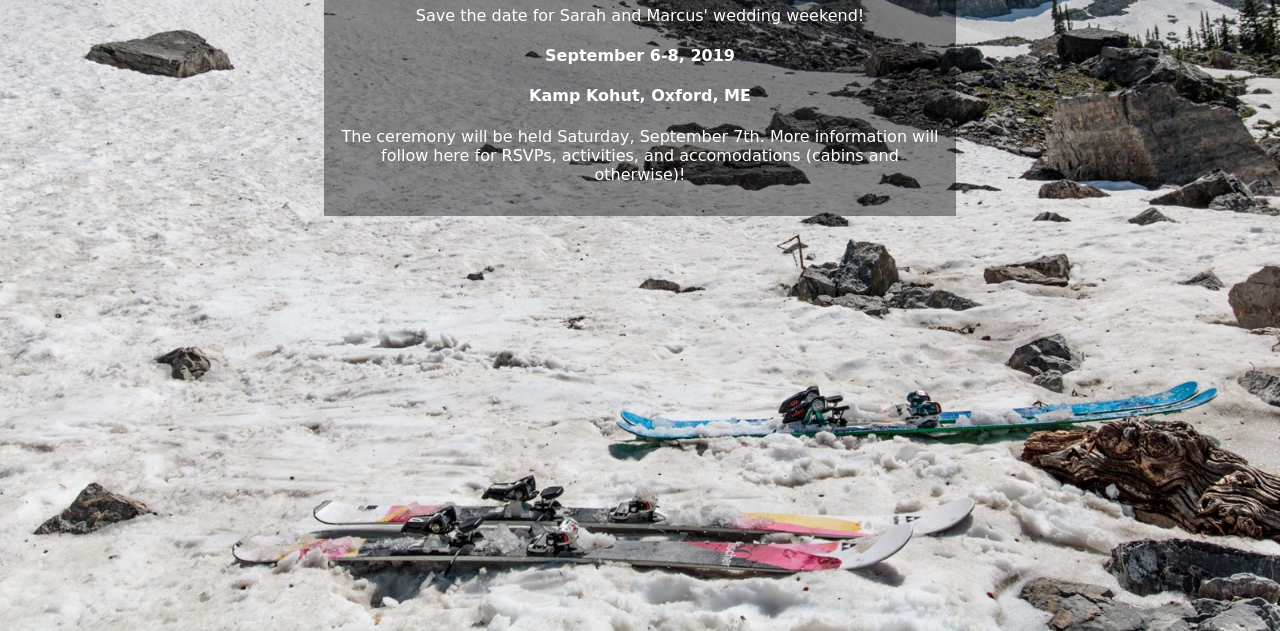
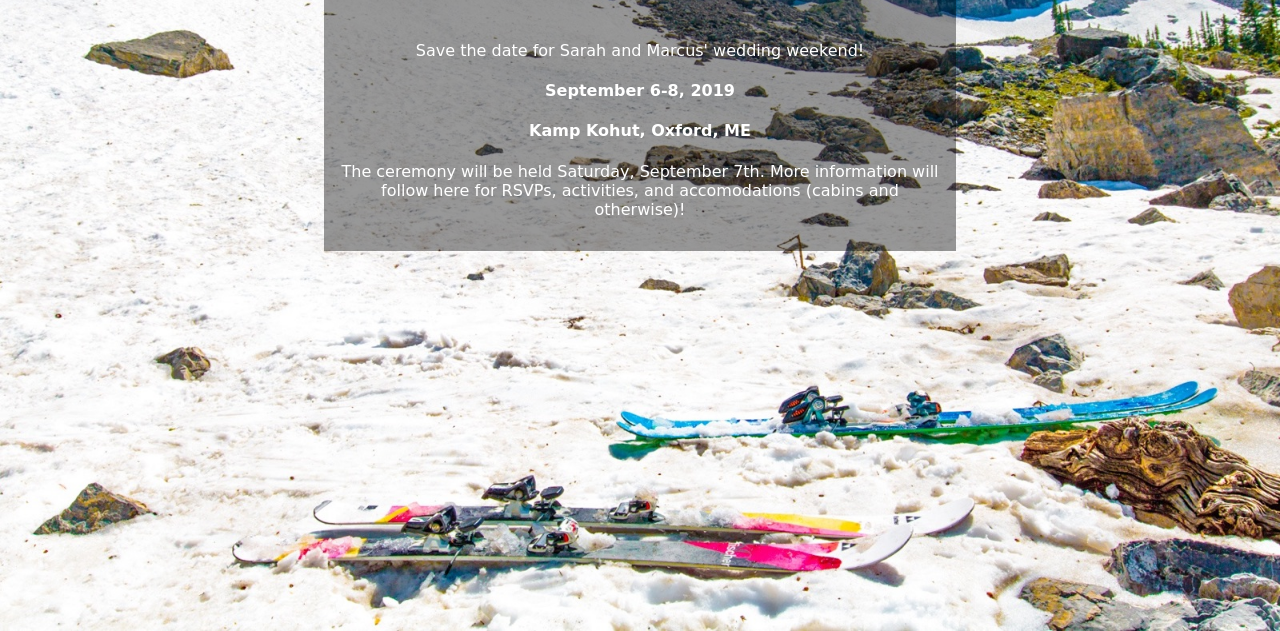
Before and after one commit to SarahBennedsen/kamp, a website: page public/index.html in a window 1280 px wide. Shown: the part 169-800 px from the top of the page. Drawn offline with Linux system fonts and the light colour scheme; a web font is replaced by a local one.

Commit message:
intensify

```diff
--- a/public/index.html
+++ b/public/index.html
@@ -5,7 +5,7 @@
 <link href="https://fonts.googleapis.com/css?family=Marmelad|Nixie+One|Poiret+One" rel="stylesheet">
 <style type="text/css">
 	body {
-		background: url(./minbg.jpg);
+		background: url(./b.jpg);
 	    background-attachment: fixed;
 	    background-repeat: no-repeat;
 	    background-color: black;
@@ -31,6 +31,7 @@
 
 <div>
     <h1>Sarah Bennedsen & Marcus Armstrong</h1>
+    <br>
     <p>Save the date for Sarah and Marcus' wedding weekend!</p>
     <h4>September 6-8, 2019</h4>
     <h4>Kamp Kohut, Oxford, ME</h4>
```
Also changed, not shown: public/b.jpg (added).
